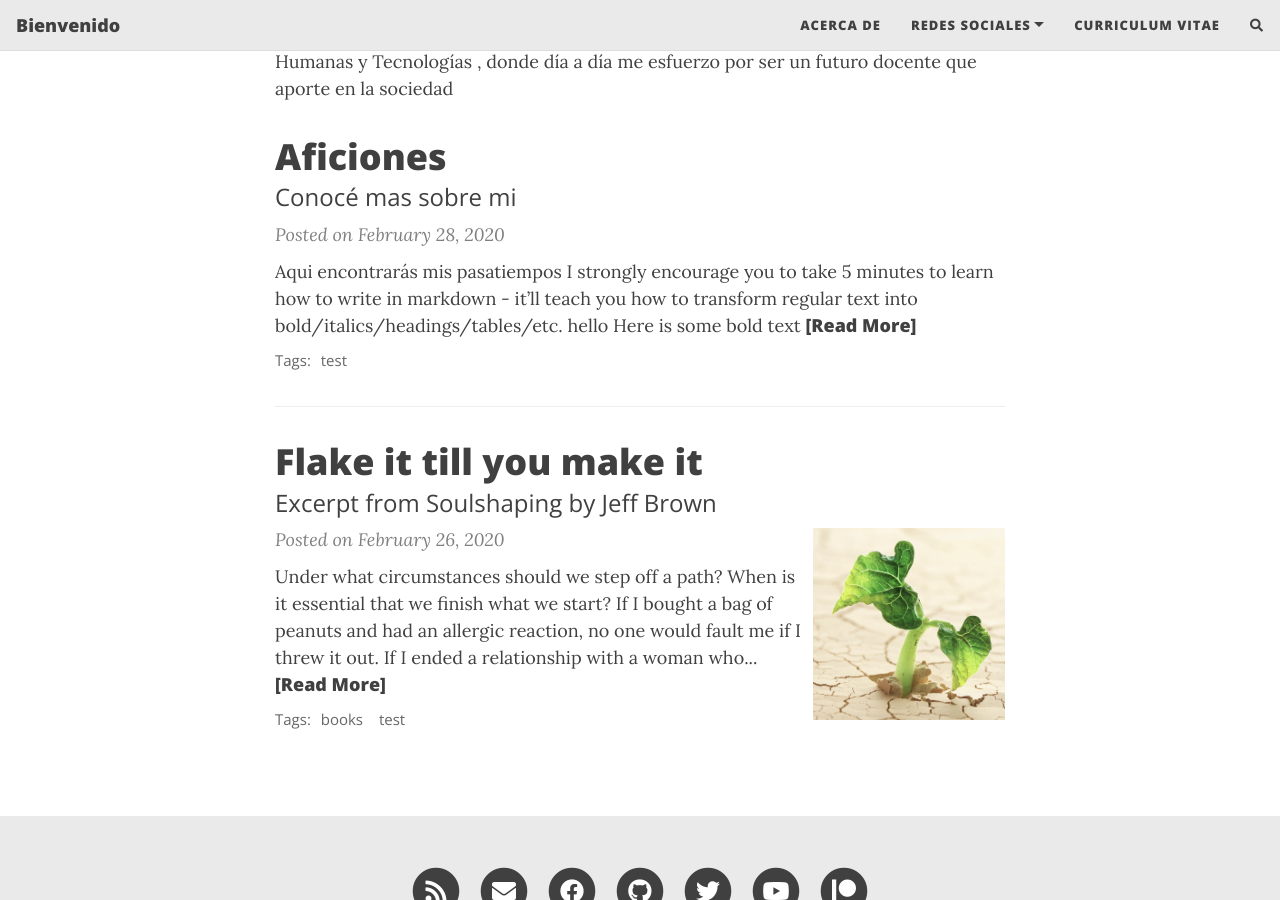
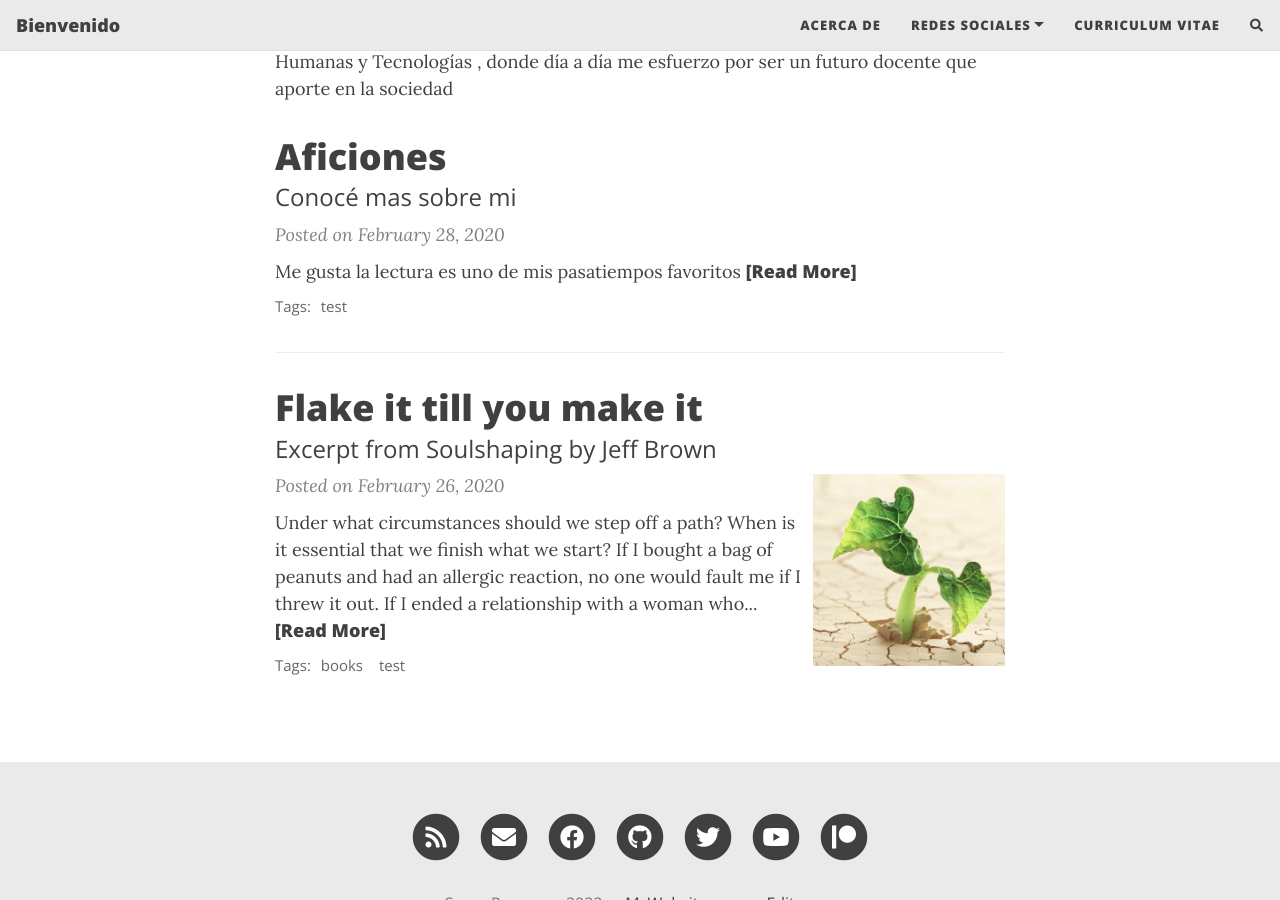
Before and after one commit to Brian27alv/Brian27alv.github.io, a Jekyll site: the page built from index.html, in a window 1280 px wide and 900 px high, scrolled down 398 px. Built offline with Jekyll 4.4.1, drawn with Linux system fonts in a browser that asks for light colours; nearby versions of some CDN libraries; the list of posts is cut into pages by our own code; comment, search, counter and statistics services are not loaded.

Commit message:
Update 2020-02-28-test-markdown.md

```diff
--- a/_posts/2020-02-28-test-markdown.md
+++ b/_posts/2020-02-28-test-markdown.md
@@ -7,7 +7,9 @@ gh-badge: [star, fork, follow]
 tags: [test]
 comments: true
 ---
-Aqui encontrarás mis pasatiempos  I strongly encourage you to [take 5 minutes to learn how to write in markdown](https://markdowntutorial.com/) - it'll teach you how to transform regular text into bold/italics/headings/tables/etc.
+Me gusta la lectura es uno de mis pasatiempos favoritos
+
+I strongly encourage you to [take 5 minutes to learn how to write in markdown](https://markdowntutorial.com/) - it'll teach you how to transform regular text into bold/italics/headings/tables/etc.
 hello
 **Here is some bold text**
 
```
